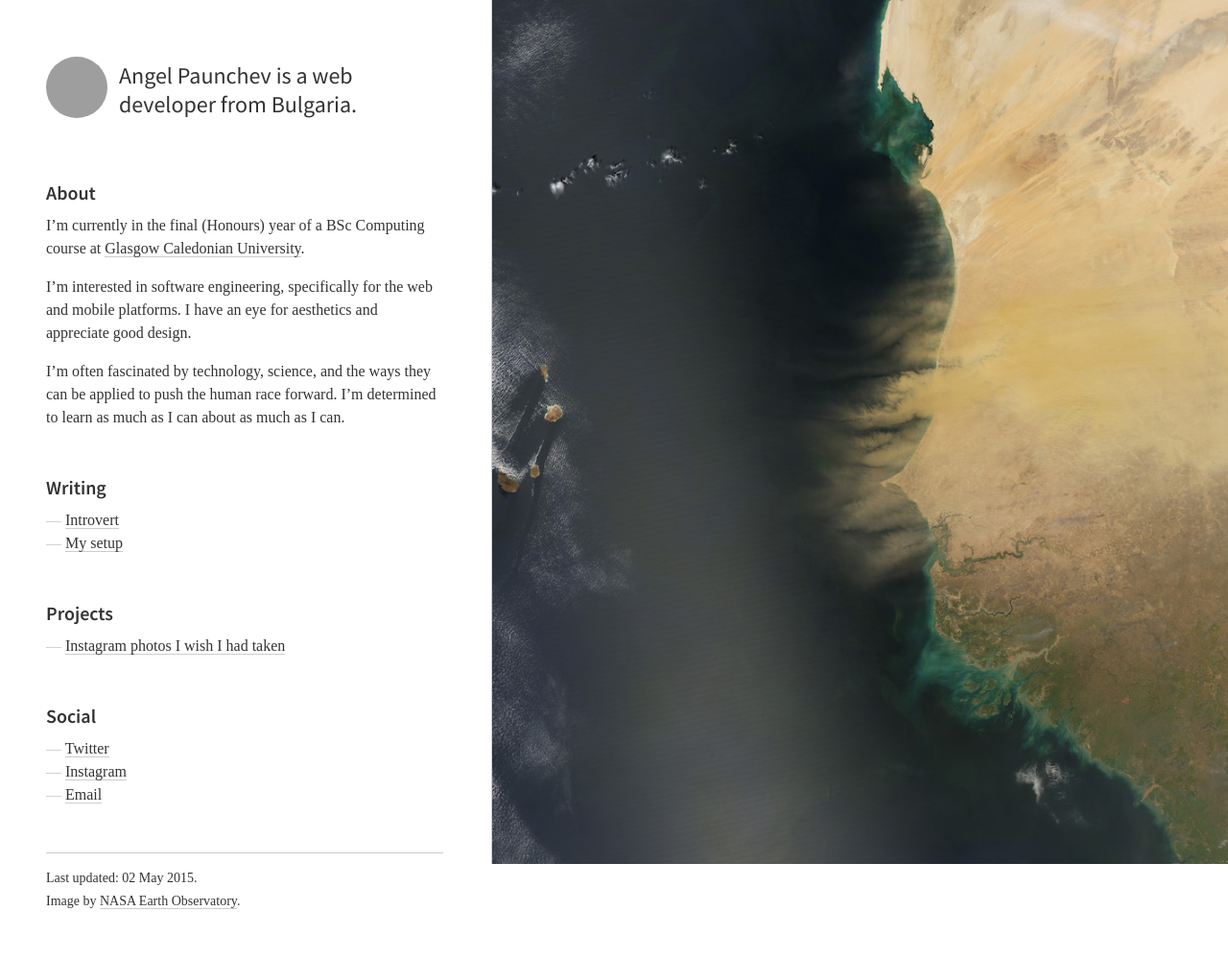
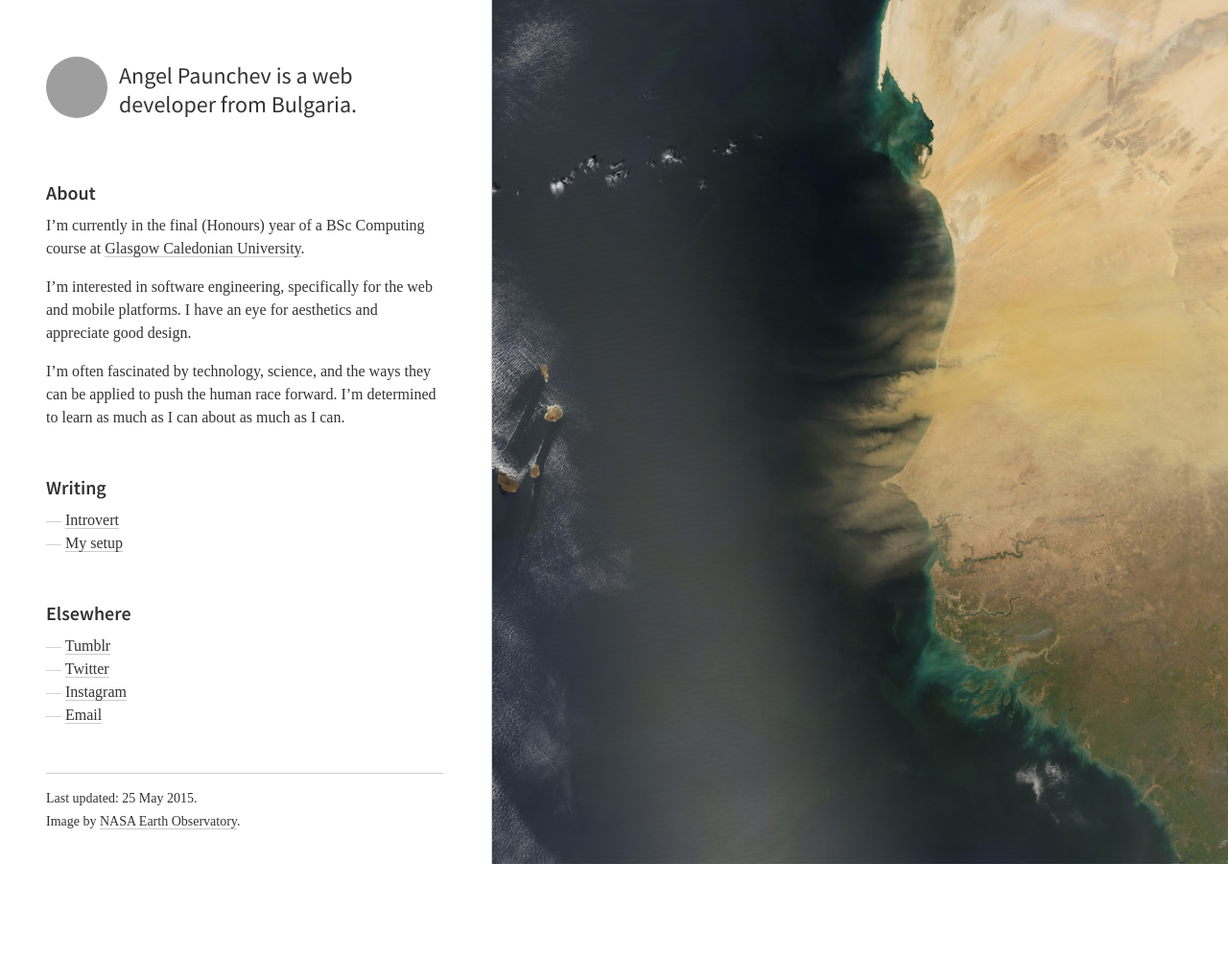
Before and after one commit to apaunchev/paunchev.com, a Jekyll site: the page built from index.html, in a window 1280 px wide. Shown: the whole page at 96% size. Built offline with Jekyll 4.4.1, drawn with Linux system fonts in a browser that asks for light colours; some web fonts are replaced; Markdown is read by kramdown in place of the engine named in the settings; after the commit the page ends 916 px from its top, so only the background shows below that; grey boxes are pictures that could not be loaded.

Commit message:
Remove projects, add link to Tumblr

```diff
--- a/_data/social.yml
+++ b/_data/elsewhere.yml
@@ -1,3 +1,6 @@
+- name: Tumblr
+  url: http://apaunchev.tumblr.com
+
 - name: Twitter
   url: https://twitter.com/apaunchev
 
--- a/_data/projects.yml
+++ /dev/null
@@ -1,2 +0,0 @@
-- name: Instagram photos I wish I had taken
-  url: http://photos.paunchev.net/
--- a/index.html
+++ b/index.html
@@ -1,7 +1,7 @@
 ---
 layout: default
 permalink: /
-lastmod: 2015-05-02 12:00:00
+lastmod: 2015-05-25 12:00:00
 description: "Angel Paunchev is a web developer from Bulgaria."
 ---
 <article class="content content--home">
@@ -30,19 +30,11 @@ description: "Angel Paunchev is a web developer from Bulgaria."
         {% endfor %}
     </ul>
 
-    <h2>Projects</h2>
+    <h2>Elsewhere</h2>
 
     <ul>
-        {% for project in site.data.projects %}
-            <li><a href="{{ project.url }}">{{ project.name }}</a></li>
-        {% endfor %}
-    </ul>
-
-    <h2>Social</h2>
-
-    <ul>
-        {% for social in site.data.social %}
-            <li><a href="{{ social.url }}">{{ social.name }}</a></li>
+        {% for link in site.data.elsewhere %}
+            <li><a href="{{ link.url }}">{{ link.name }}</a></li>
         {% endfor %}
     </ul>
 
```
